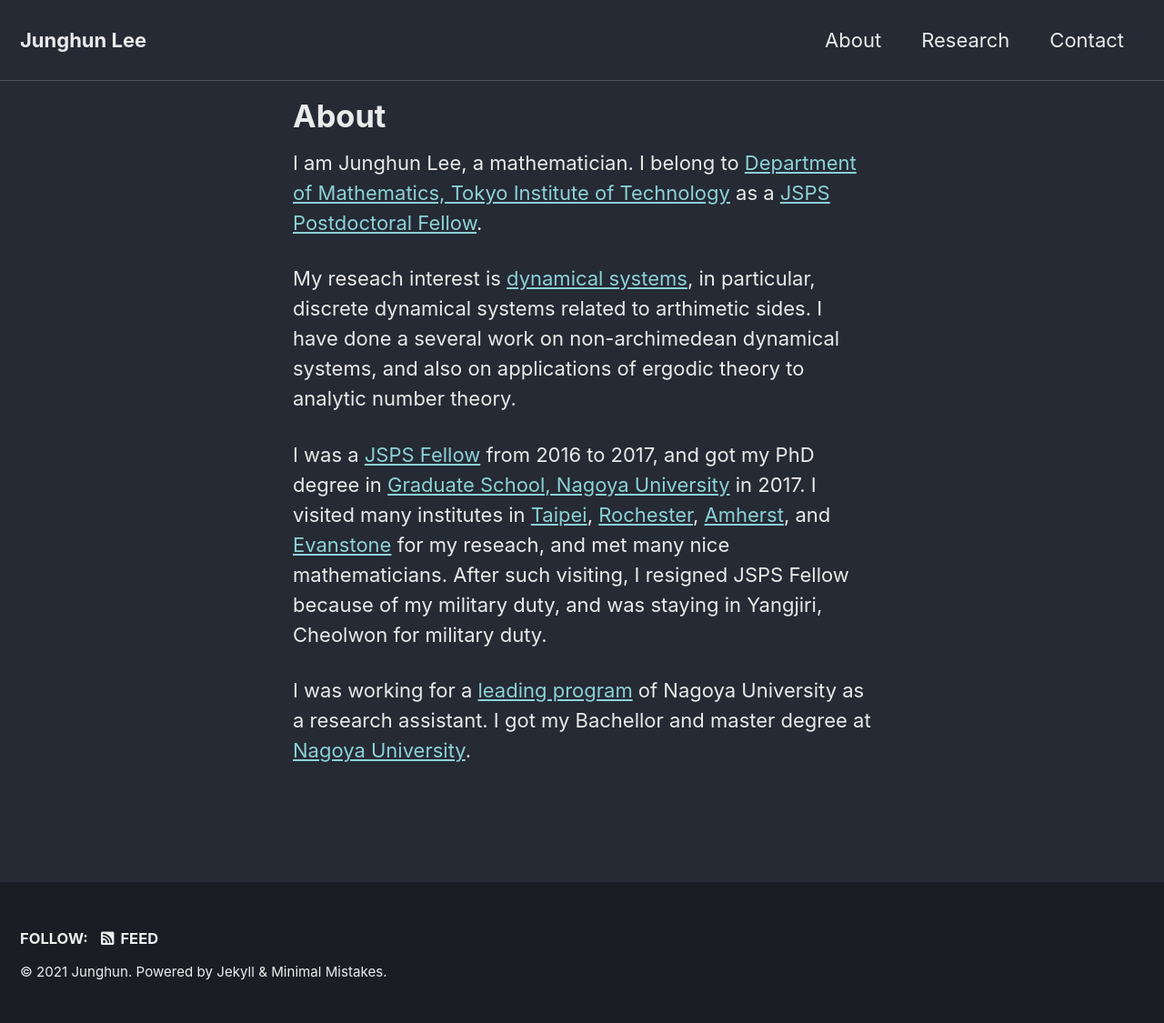
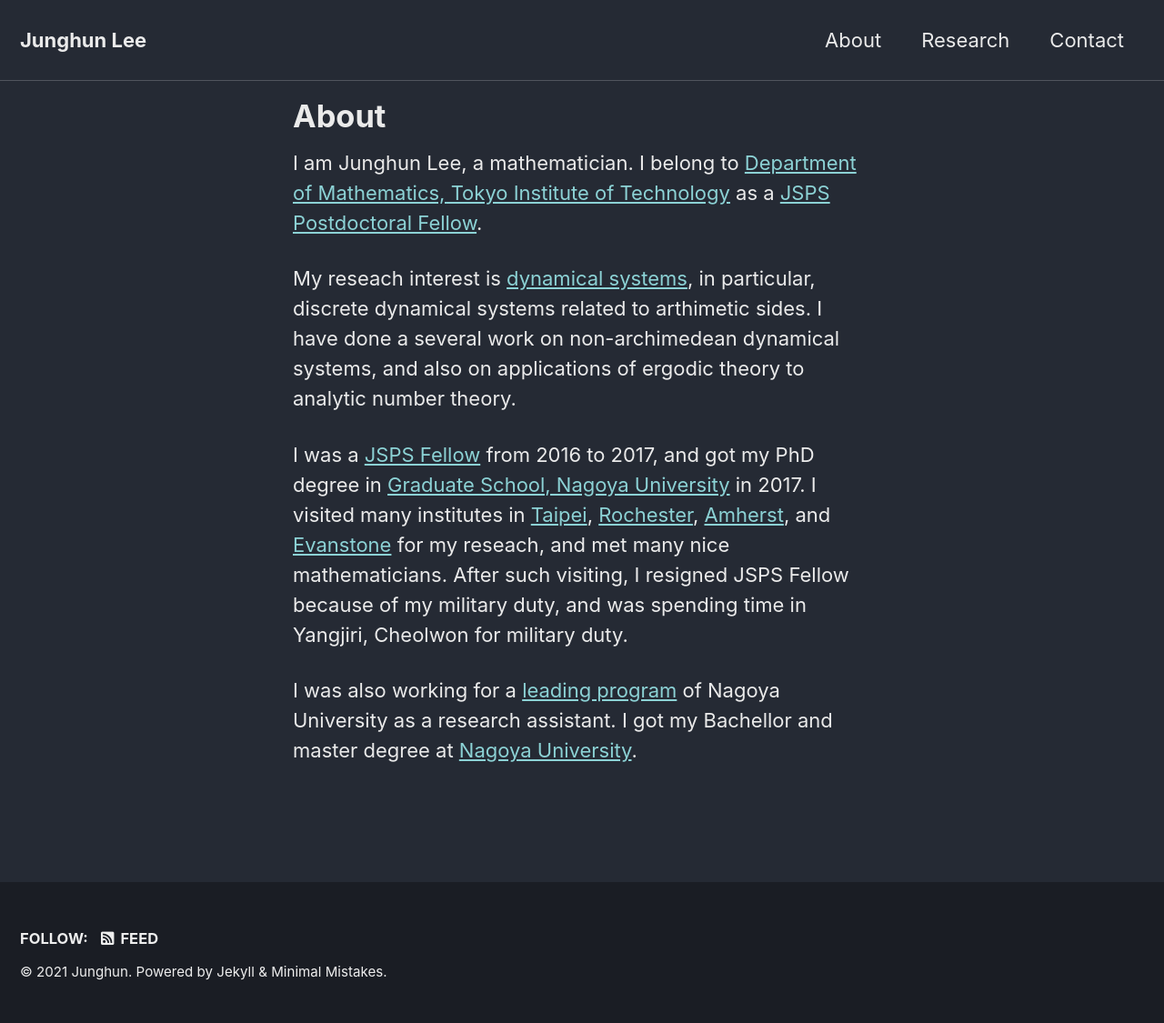
Before and after one commit to JunghunLee-math/JunghunLee-math.github.io, a Jekyll site: the page built from _pages/about.md, in a window 1280 px wide. Shown: the whole page at 91% size. Built offline with Jekyll 4.4.1, drawn with Linux system fonts in a browser that asks for light colours; cached includes are drawn as plain includes.

Commit message:
Fix minor

```diff
--- a/_pages/about.md
+++ b/_pages/about.md
@@ -12,7 +12,7 @@ I have done a several work on non-archimedean dynamical systems, and also on app
 
 I was a [JSPS Fellow](https://www.jsps.go.jp/j-pd/pd_sin.html) from 2016 to 2017, and got my PhD degree in [Graduate School, Nagoya University](http://www.math.nagoya-u.ac.jp) in 2017.
 I visited many institutes in [Taipei](https://www.math.sinica.edu.tw/www/default_e.jsp), [Rochester](https://www.sas.rochester.edu/mth/), [Amherst](https://www.amherst.edu/academiclife/departments/mathematics-statistics/), and [Evanstone](https://www.math.northwestern.edu) for my reseach, and met many nice mathematicians.
-After such visiting, I resigned JSPS Fellow because of my military duty, and was staying in Yangjiri, Cheolwon for military duty.
+After such visiting, I resigned JSPS Fellow because of my military duty, and was spending time in Yangjiri, Cheolwon for military duty.
 
-I was working for a [leading program](http://www.phdpro.leading.nagoya-u.ac.jp/eng/index.html) of Nagoya University as a research assistant.
+I was also working for a [leading program](http://www.phdpro.leading.nagoya-u.ac.jp/eng/index.html) of Nagoya University as a research assistant.
 I got my Bachellor and master degree at [Nagoya University](http://www.math.nagoya-u.ac.jp).
```
Also changed, not shown: _pages/contact.md (+1 -1 lines), _pages/research.md (+13 -1 lines).
